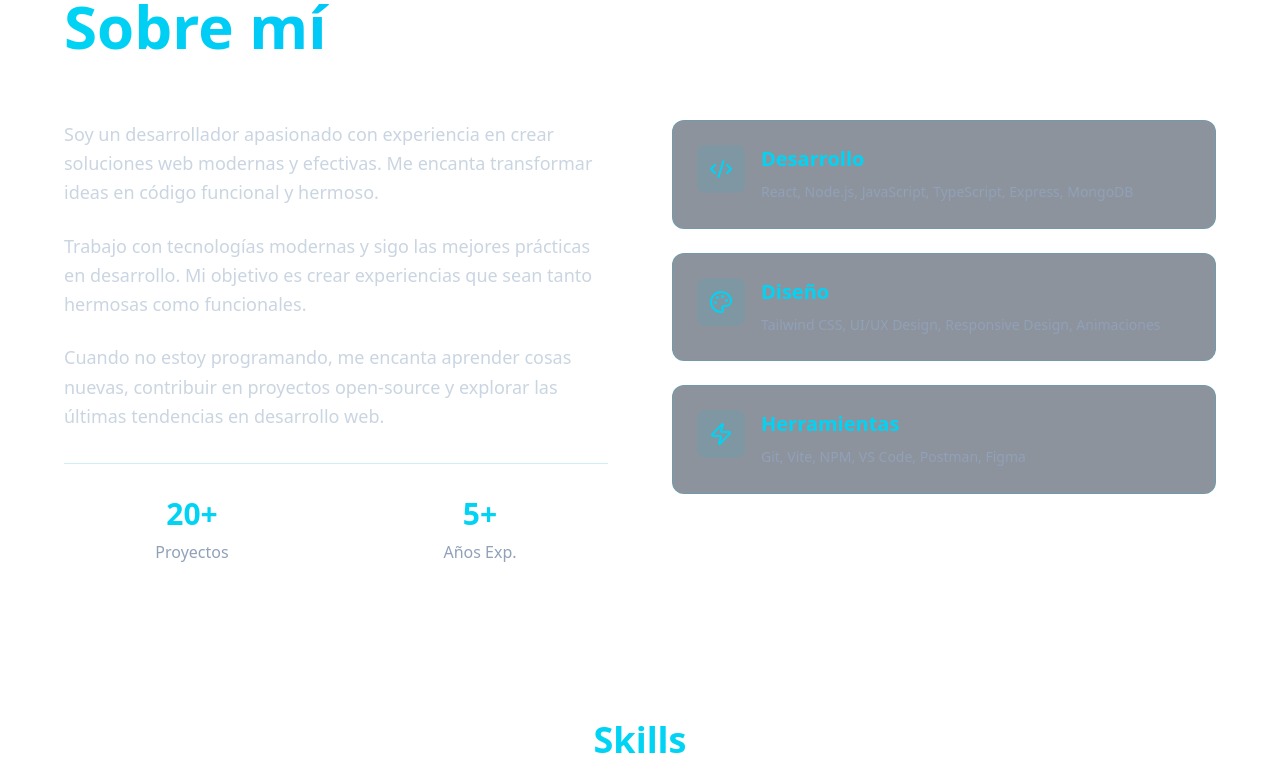
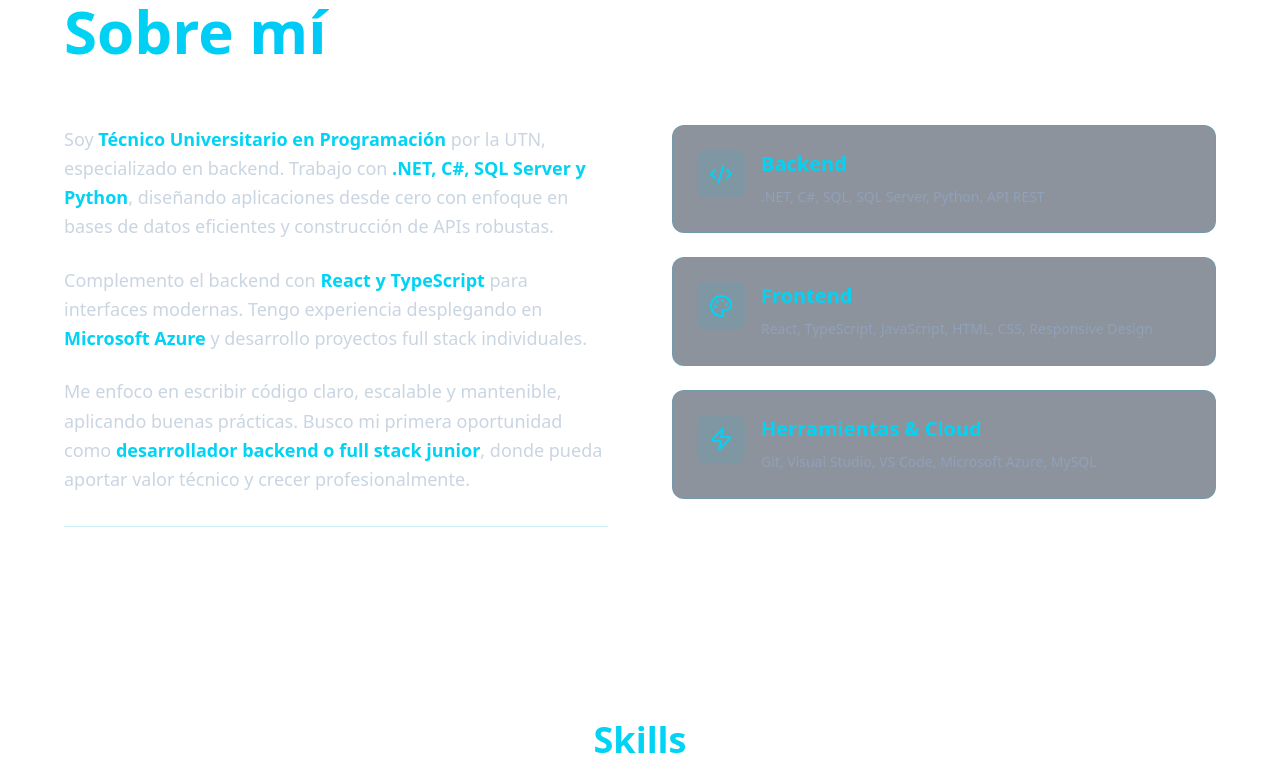
Before and after one commit to SantiagoPerezAgustin/Portafolio, a React (Vite) app in the folder Portafolio/: page / in a window 1280 px wide. Shown: the part 920-1702 px from the top of the page. Built offline with nearby package versions, Linux system fonts and the light colour scheme.

Commit message:
Perfeccione el portafolio

```diff
--- a/Portafolio/src/components/About.jsx
+++ b/Portafolio/src/components/About.jsx
@@ -5,18 +5,19 @@ const About = () => {
   const skills = [
     {
       icon: Code2,
-      title: "Desarrollo",
-      description: "React, Node.js, JavaScript, TypeScript, Express, MongoDB",
+      title: "Backend",
+      description: ".NET, C#, SQL, SQL Server, Python, API REST",
     },
     {
       icon: Palette,
-      title: "Diseño",
-      description: "Tailwind CSS, UI/UX Design, Responsive Design, Animaciones",
+      title: "Frontend",
+      description:
+        "React, TypeScript, JavaScript, HTML, CSS, Responsive Design",
     },
     {
       icon: Zap,
-      title: "Herramientas",
-      description: "Git, Vite, NPM, VS Code, Postman, Figma",
+      title: "Herramientas & Cloud",
+      description: "Git, Visual Studio, VS Code, Microsoft Azure, MySQL",
     },
   ];
 
@@ -59,23 +60,39 @@ const About = () => {
 
         <div className="grid md:grid-cols-2 gap-16">
           {/* Text Content */}
-          <motion.div
-            variants={itemVariants}
-            className="space-y-6"
-          >
+          <motion.div variants={itemVariants} className="space-y-6">
             <p className="text-lg text-slate-300 leading-relaxed">
-              Soy un desarrollador apasionado con experiencia en crear soluciones web modernas y efectivas.
-              Me encanta transformar ideas en código funcional y hermoso.
+              Soy{" "}
+              <span className="text-cyan-400 font-semibold">
+                Técnico Universitario en Programación
+              </span>{" "}
+              por la UTN, especializado en backend. Trabajo con{" "}
+              <span className="text-cyan-400 font-semibold">
+                .NET, C#, SQL Server y Python
+              </span>
+              , diseñando aplicaciones desde cero con enfoque en bases de datos
+              eficientes y construcción de APIs robustas.
             </p>
 
             <p className="text-lg text-slate-300 leading-relaxed">
-              Trabajo con tecnologías modernas y sigo las mejores prácticas en desarrollo. Mi objetivo es
-              crear experiencias que sean tanto hermosas como funcionales.
+              Complemento el backend con{" "}
+              <span className="text-cyan-400 font-semibold">
+                React y TypeScript
+              </span>{" "}
+              para interfaces modernas. Tengo experiencia desplegando en{" "}
+              <span className="text-cyan-400 font-semibold">
+                Microsoft Azure
+              </span>{" "}
+              y desarrollo proyectos full stack individuales.
             </p>
 
             <p className="text-lg text-slate-300 leading-relaxed">
-              Cuando no estoy programando, me encanta aprender cosas nuevas, contribuir en proyectos
-              open-source y explorar las últimas tendencias en desarrollo web.
+              Me enfoco en escribir código claro, escalable y mantenible,
+              aplicando buenas prácticas. Busco mi primera oportunidad como{" "}
+              <span className="text-cyan-400 font-semibold">
+                desarrollador backend o full stack junior
+              </span>
+              , donde pueda aportar valor técnico y crecer profesionalmente.
             </p>
 
             {/* Quick Stats */}
@@ -83,10 +100,7 @@ const About = () => {
               className="grid grid-cols-2 gap-8 mt-8 pt-8 border-t border-cyan-500/20"
               variants={containerVariants}
             >
-              {[
-                { number: "20+", label: "Proyectos" },
-                { number: "5+", label: "Años Exp." },
-              ].map((stat, index) => (
+              {[].map((stat, index) => (
                 <motion.div
                   key={index}
                   variants={itemVariants}
@@ -102,10 +116,7 @@ const About = () => {
           </motion.div>
 
           {/* Skills */}
-          <motion.div
-            className="space-y-6"
-            variants={containerVariants}
-          >
+          <motion.div className="space-y-6" variants={containerVariants}>
             {skills.map((skill, index) => (
               <motion.div
                 key={index}
--- a/Portafolio/src/components/Contact.jsx
+++ b/Portafolio/src/components/Contact.jsx
@@ -12,13 +12,13 @@ const Contact = () => {
     {
       icon: Phone,
       label: "Teléfono",
-      value: "+1 (555) 123-4567",
-      href: "tel:+15551234567",
+      value: "+54 9 3416 56-9839",
+      href: "tel:+5493416569839",
     },
     {
       icon: MapPin,
       label: "Ubicación",
-      value: "Tu Ciudad, País",
+      value: "Rosario, Santa Fe, Argentina",
       href: "#",
     },
   ];
```
